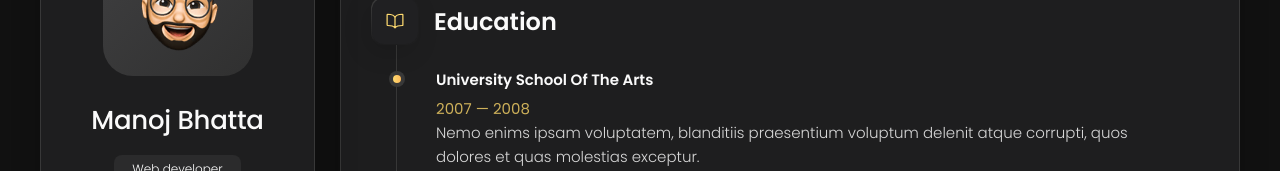
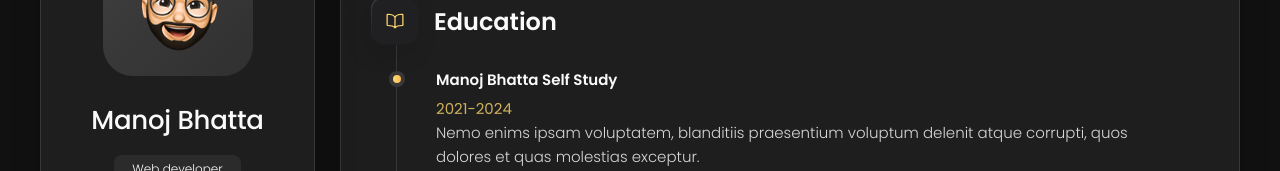
Before and after one commit to mrmanojbhatta/cv, a plain HTML site: page index.html in a window 1280 px wide. Both pictures are taken after a click on the button "Resume". Shown: the part 192-363 px from the top of the page. Drawn offline with nearby package versions, Linux system fonts and the light colour scheme.

Commit message:
index.html

```diff
--- a/index.html
+++ b/index.html
@@ -532,9 +532,9 @@
 
             <li class="timeline-item">
 
-              <h4 class="h4 timeline-item-title">University school of the arts</h4>
+              <h4 class="h4 timeline-item-title">Manoj Bhatta Self Study</h4>
 
-              <span>2007 — 2008</span>
+              <span>2021-2024</span>
 
               <p class="timeline-text">
                 Nemo enims ipsam voluptatem, blanditiis praesentium voluptum delenit atque corrupti, quos dolores et
```
